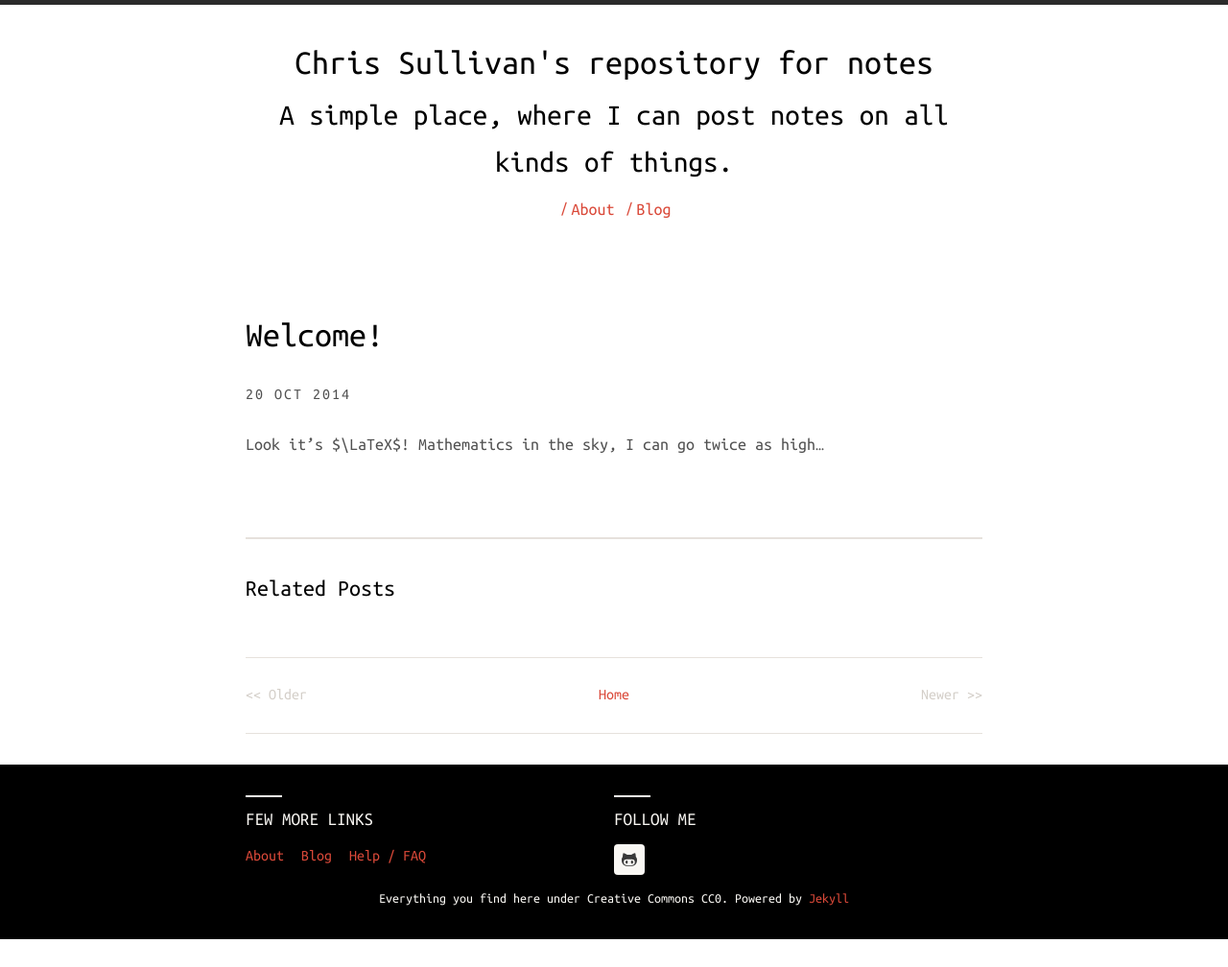
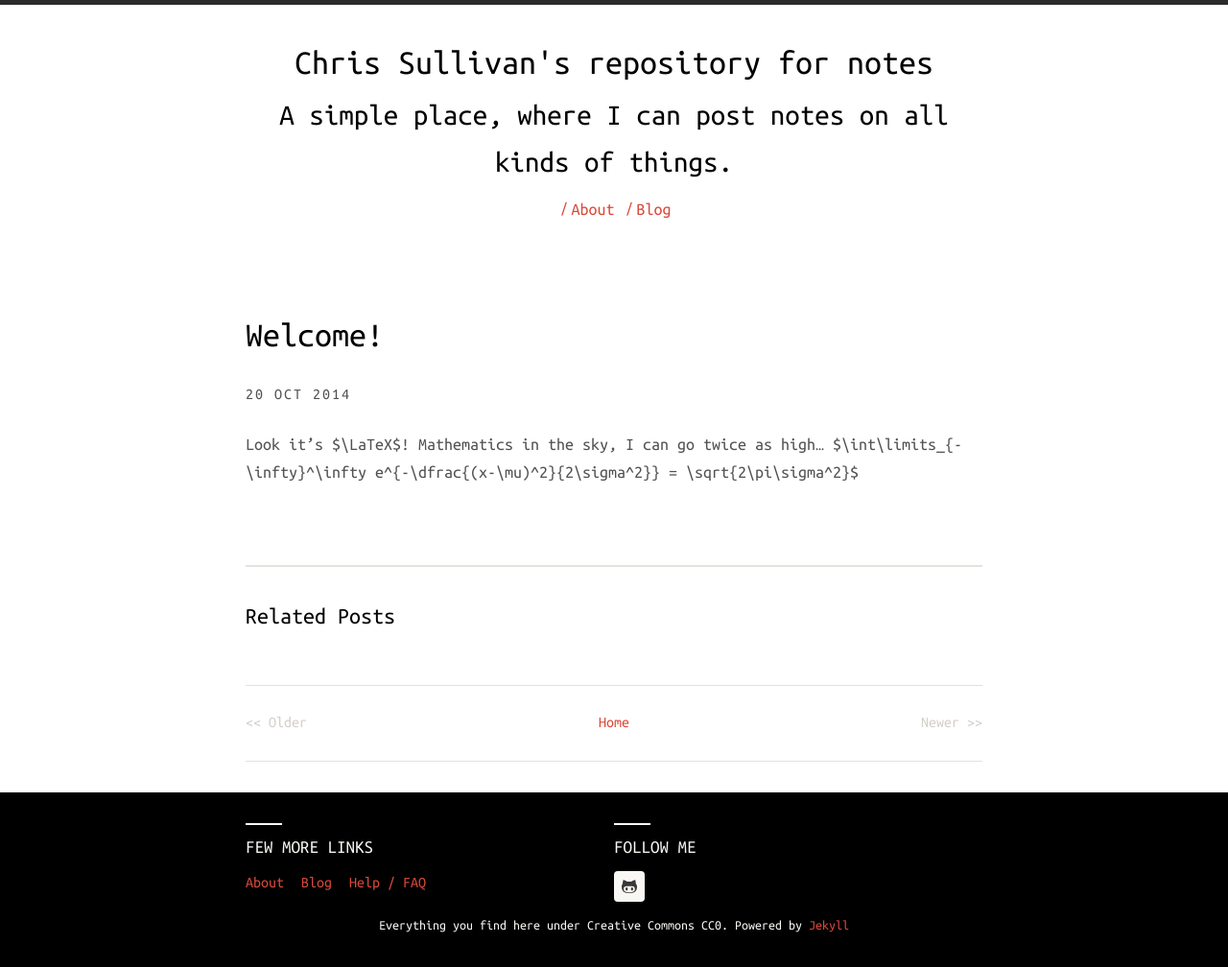
Before and after one commit to csullivan/csullivan.github.io, a Jekyll site: the page built from _posts/2014-10-20-welcome.md, in a window 1280 px wide. Shown: the whole page at 96% size. Built offline with Jekyll 4.4.1, drawn with Linux system fonts in a browser that asks for light colours; nearby versions of some CDN libraries; before the commit the page ends 979 px from its top, so only the background shows below that.

Commit message:
Incremental Update

```diff
--- a/_posts/2014-10-20-welcome.md
+++ b/_posts/2014-10-20-welcome.md
@@ -8,3 +8,4 @@ categories:
 ---
 
 Look it's $\LaTeX$! Mathematics in the sky, I can go twice as high...
+$\int\limits_{-\infty}^\infty e^{-\dfrac{(x-\mu)^2}{2\sigma^2}} = \sqrt{2\pi\sigma^2}$
```
